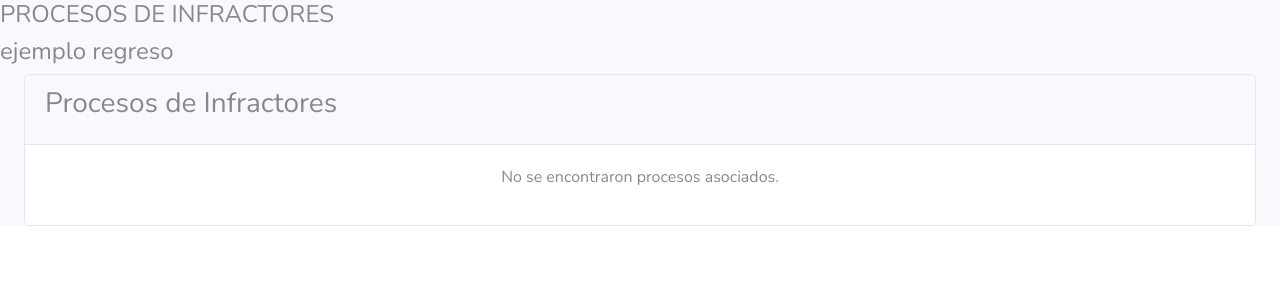
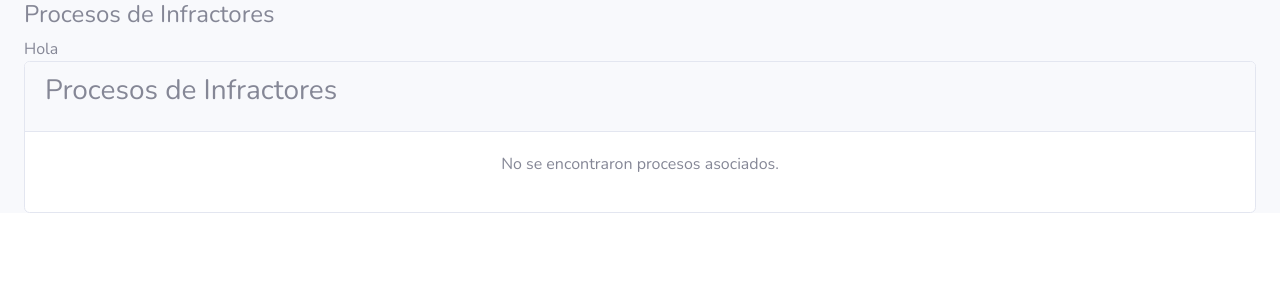
Before and after one commit to rafita009/ci3_srim_movil, a PHP site: the page made by application/views/admin/tab_procesos.php in a window 1280 px wide. Shown: the top 300 px of the page. Run offline with PHP 8.4, Linux system fonts and the light colour scheme; the template is opened without the code that fills it, so the values that code supplies are empty; some libraries are stand-ins or nearby versions.

Commit message:
probando

```diff
--- a/application/views/admin/tab_procesos.php
+++ b/application/views/admin/tab_procesos.php
@@ -37,15 +37,15 @@
 
             <!-- Main Content -->
             <div id="content">
-                <h4>PROCESOS DE INFRACTORES</h4>
-                <h4>ejemplo regreso</h4>
+                <!-- Topbar -->
                 <!-- Topbar -->
                 <?php $this->load->view('admin/_partials/navbar') ?>
                 <!-- End of Topbar -->
 
                 <!-- Begin Page Content -->
                 <div class="container-fluid">
-
+                    <h4>Procesos de Infractores</h4>
+                    <div>Hola</div>
                     <div class="row">
                         <div class="col-12">
                             <div class="card">
```
